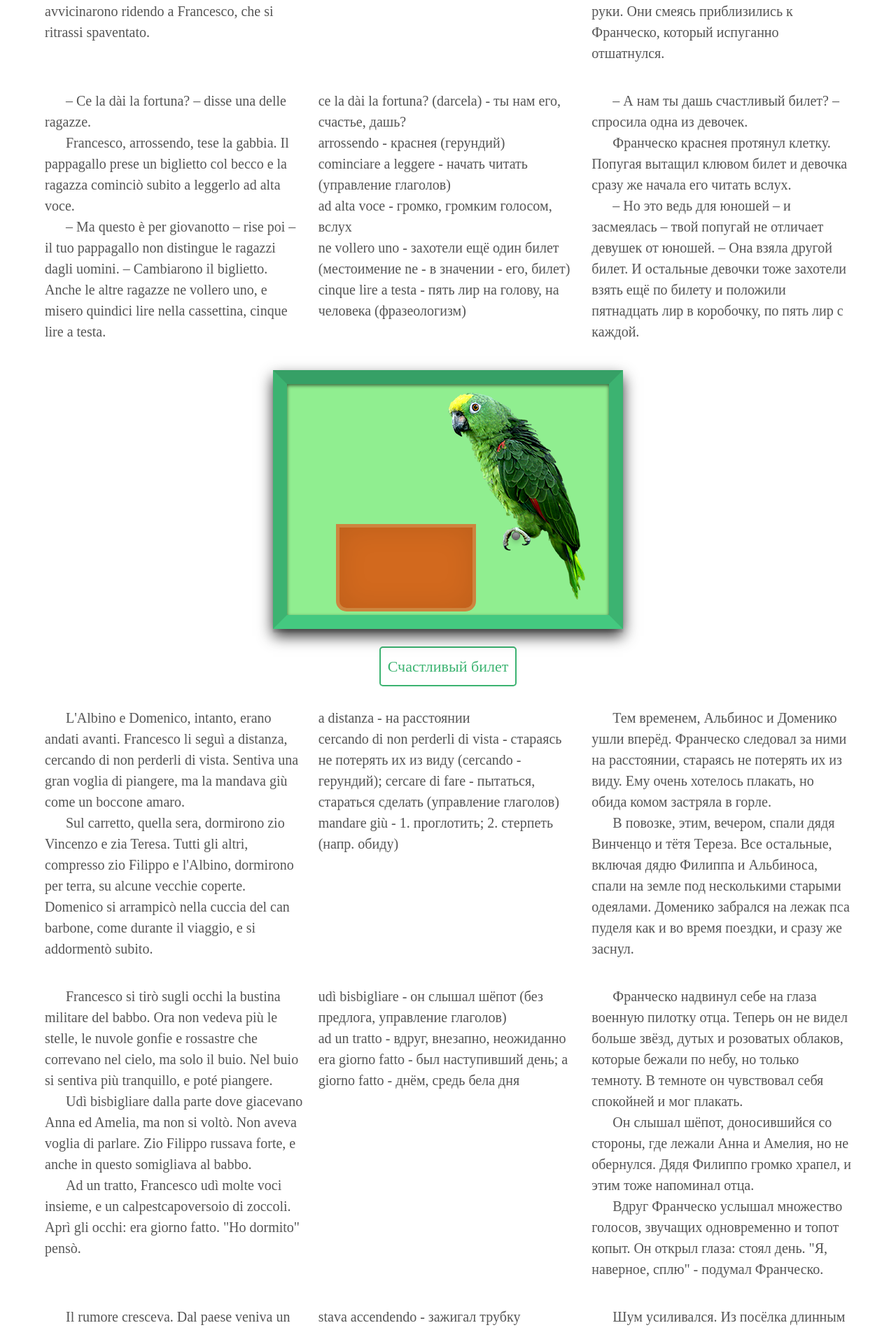
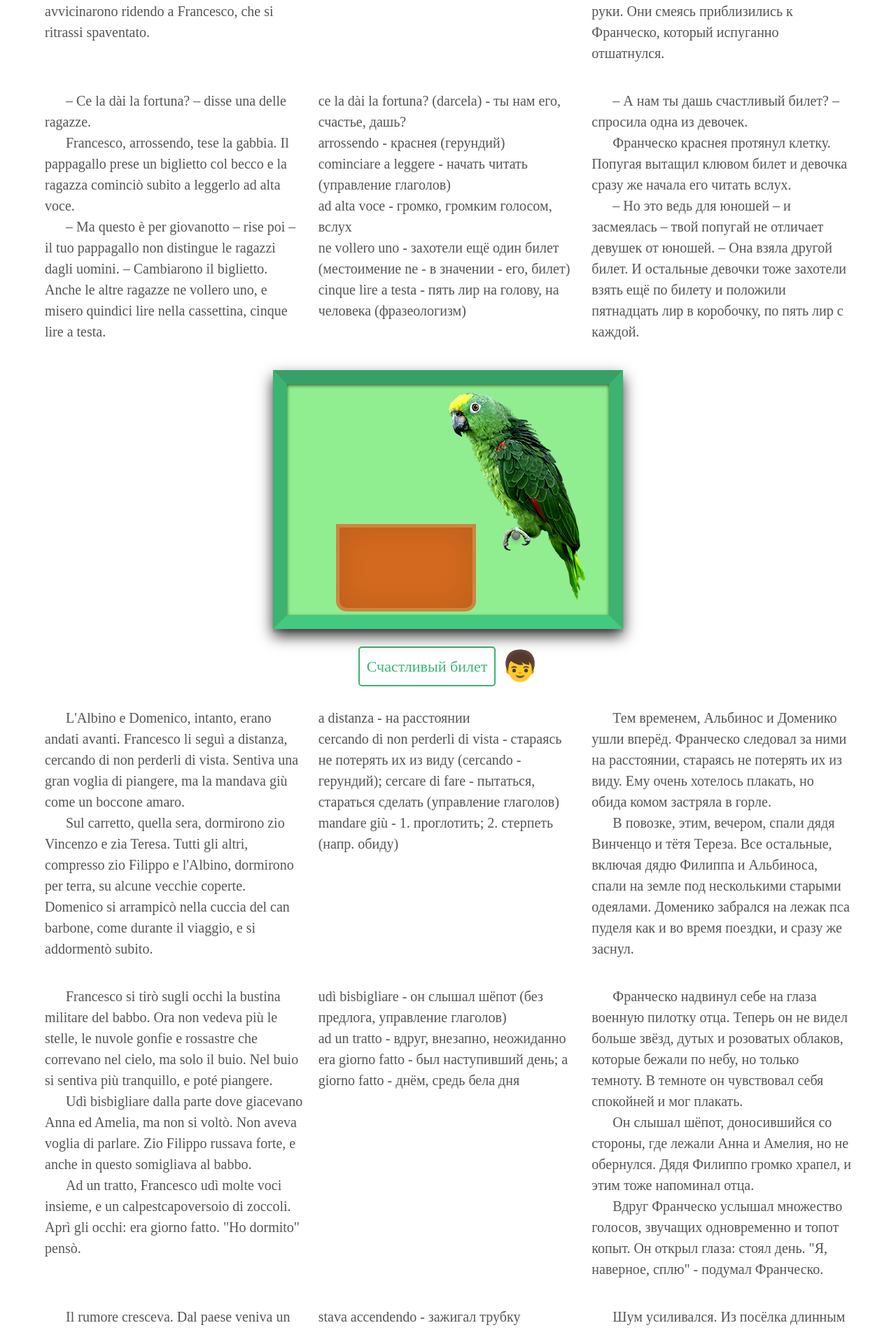
Before and after one commit to postolny/postolny.github.io, a Jekyll site: the page built from _pages/la-gabbia-col-pappagallo.html, in a window 1280 px wide. Shown: the part 3474-5375 px from the top of the page at 70% size. Built offline with Jekyll 4.4.1, drawn with Linux system fonts in a browser that asks for light colours.

Commit message:
Add files via upload

```diff
--- a/_pages/la-gabbia-col-pappagallo.html
+++ b/_pages/la-gabbia-col-pappagallo.html
@@ -144,13 +144,20 @@ permalink: /la-gabbia-col-pappagallo/
   <div id="fortuna">
     <div id="frame">
       <div id="pappagallo">
-        <div id="biglietto"></div>
+        <div id="biglietto">
+          <div id="biglietto-text"></div>
+        </div>
       </div>
       <div id="trespolo"></div>
       <div id="cassettina"></div>
     </div>
     <div class="button">
-      <div id="rt" class="fbtn">Счастливый билет</div>
+      <div id="btn-container">
+        <div id="rt" class="fbtn">Счастливый билет</div>
+        <div id="icon-container">
+          <span id="btn-icon"></span>
+        </div>
+      </div>
     </div>
   </div>
   <div class="flex-columns">
```
